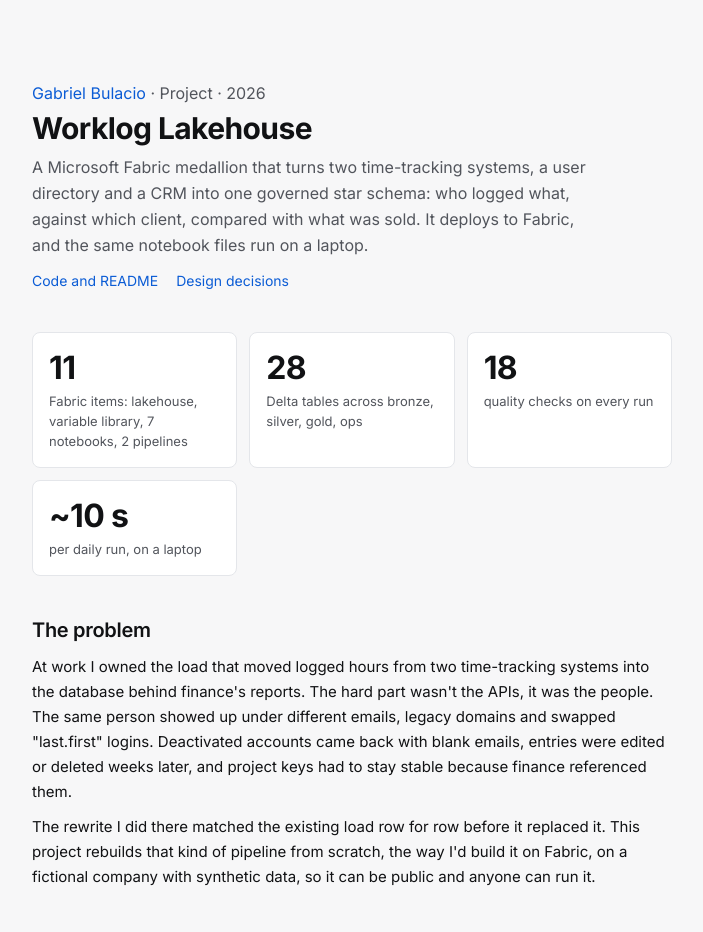
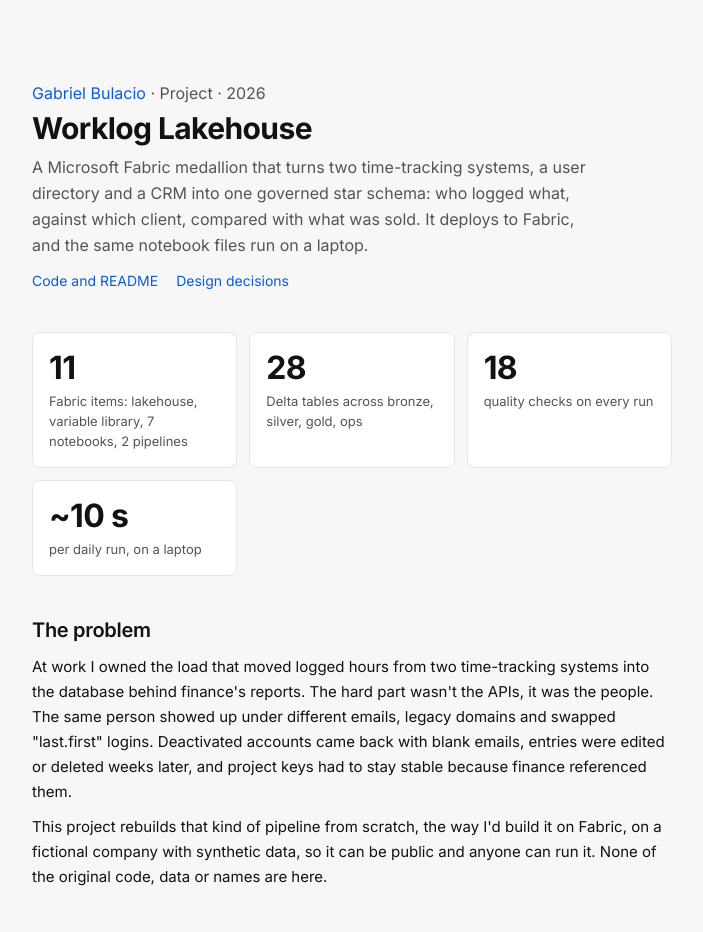
Before and after one commit to gabebulacio/campo-analytics, a Next.js app in the folder apps/web/: page /projects/worklog-lakehouse in a window 1280 px wide. Shown: the top 932 px of the page, without its empty margins (288-991 px from the left). Built offline with nearby package versions, Linux system fonts and the light colour scheme.

Commit message:
Drop the production verification detail from the Worklog Lakehouse case study

```diff
--- a/apps/web/app/projects/worklog-lakehouse/page.tsx
+++ b/apps/web/app/projects/worklog-lakehouse/page.tsx
@@ -63,8 +63,8 @@ export default function WorklogLakehouse() {
           project keys had to stay stable because finance referenced them.
         </p>
         <p>
-          The rewrite I did there matched the existing load row for row before it replaced it. This project rebuilds that kind of pipeline
-          from scratch, the way I&apos;d build it on Fabric, on a fictional company with synthetic data, so it can be public and anyone can run it.
+          This project rebuilds that kind of pipeline from scratch, the way I&apos;d build it on Fabric, on a fictional company with synthetic
+          data, so it can be public and anyone can run it. None of the original code, data or names are here.
         </p>
       </section>
 
```
